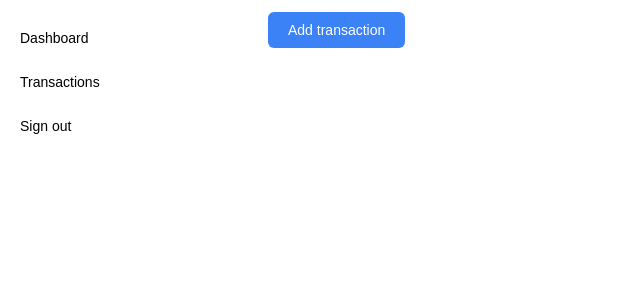
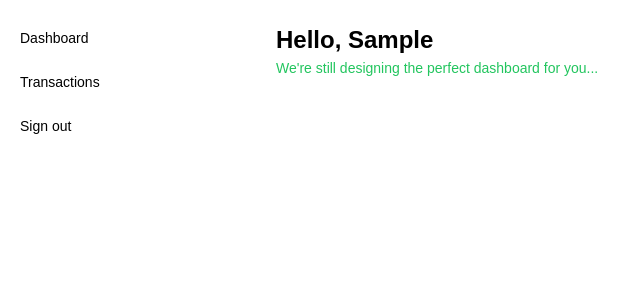
Before and after one commit to BasicallyMe/spendwise, a Next.js app: page /user/dashboard in a window 1280 px wide. Shown: the top 300 px of the page, without its empty margins (0-640 px from the left). Built offline with nearby package versions, Linux system fonts and the light colour scheme; no server answers; the database is empty; sample sign-in values are in the browser's storage.

Commit message:
Updated dashboard design, removed console log statements

```diff
--- a/src/app/layout.tsx
+++ b/src/app/layout.tsx
@@ -22,9 +22,6 @@ export default function RootLayout({
 }: {
   children: React.ReactNode;
 }) {
-  React.useEffect(() => {
-    console.log('calling here');
-  }, [])
   return (
     <html lang="en">
       <body className="h-screen">
--- a/src/app/user/dashboard/page.tsx
+++ b/src/app/user/dashboard/page.tsx
@@ -1,14 +1,22 @@
-"use client"
+"use client";
 
 import Image from "next/image";
-import { useRouter } from 'next/navigation';
+import { useRouter } from "next/navigation";
+import { useAuthContext } from "context/AuthContext";
 
 export default function Dashboard() {
   const router = useRouter();
+  const { user } = useAuthContext();
   return (
     <div className="h-full">
-      <div className="py-3">
-        <button className="text-sm text-white rounded-md bg-blue-500 py-2 px-5" onClick={() => router.push('/user/add-transaction')}>Add transaction</button>
+      {/* <div className="py-3">
+        <button className="text-sm text-white rounded-md bg-green-500 py-2 px-5" onClick={() => router.push('/user/add-transaction')}>Add transaction</button>
+      </div> */}
+      <div className="w-full my-3 py-3 px-2">
+        <div className="">
+          <h2 className="text-2xl font-semibold">Hello, {user.displayName.split(" ")[0]}</h2>
+          <span className="text-sm text-green-500">We're still designing the perfect dashboard for you...</span>
+        </div>
       </div>
     </div>
   );
--- a/src/context/AuthContext.js
+++ b/src/context/AuthContext.js
@@ -15,6 +15,7 @@ export const AuthContextProvider = ({
     React.useEffect(() => {
         const unsubscribe = onAuthStateChanged(auth, (user) => {
             if (user) {
+                console.log(user);
                 setUser(user);
             } else {
                 setUser(null);
```
